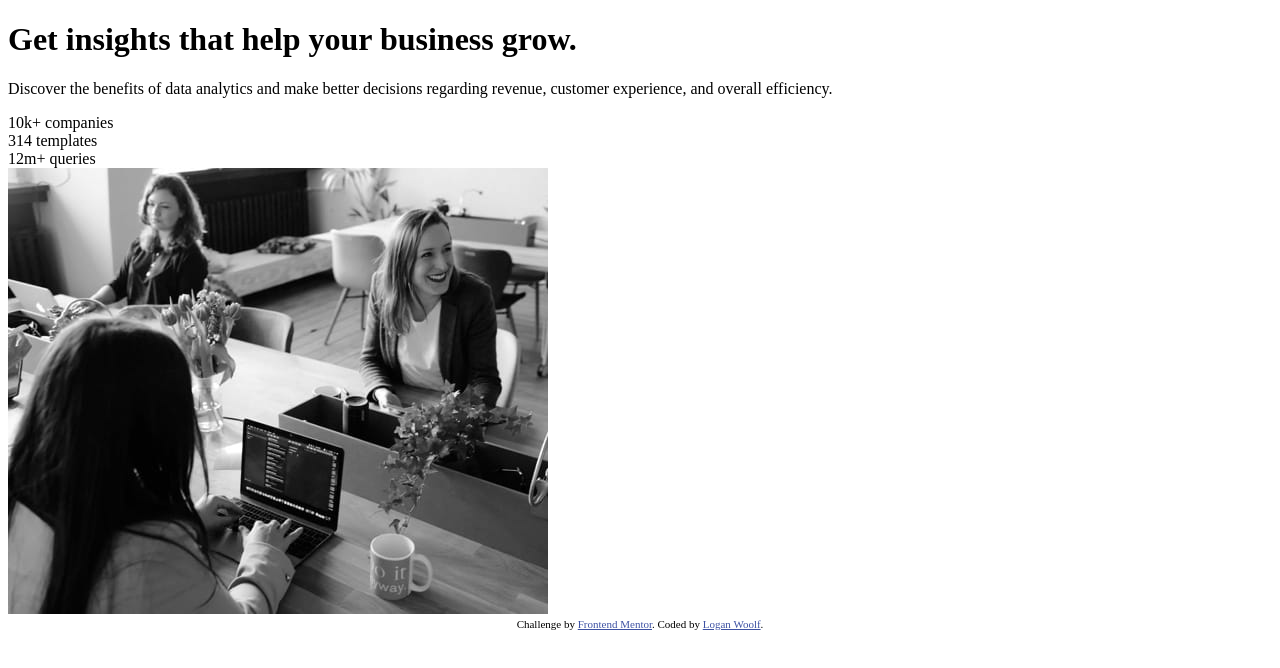
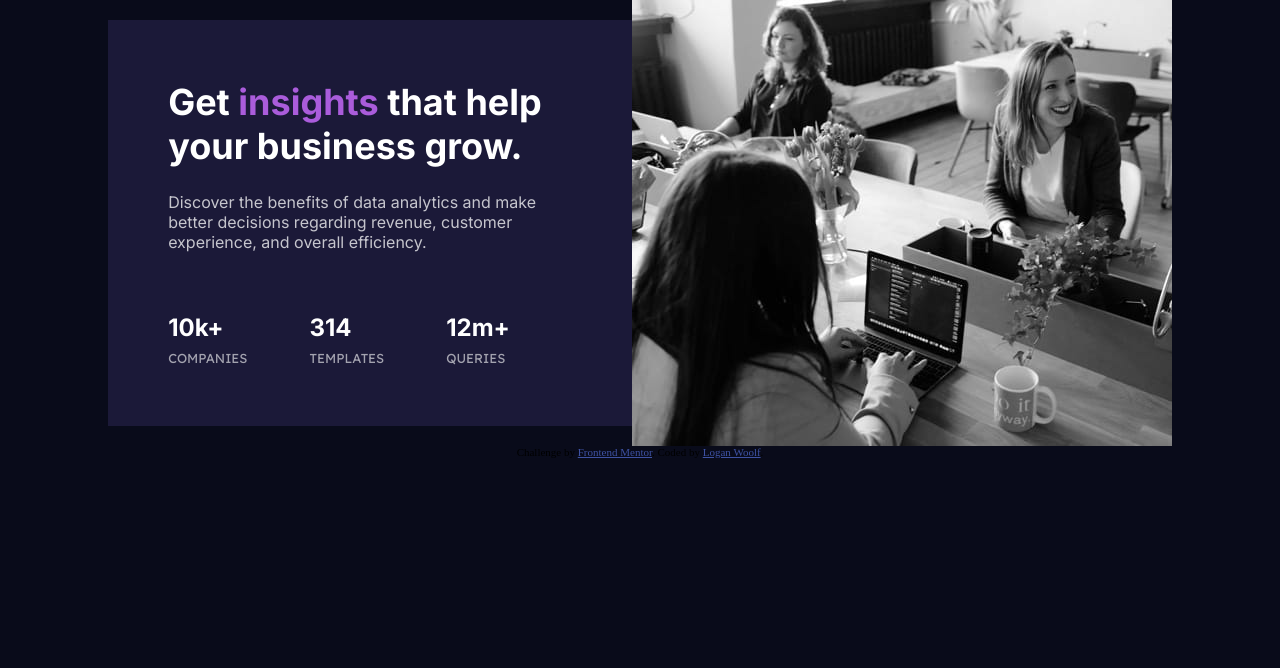
Before and after one commit to loganwoolf/FM-preview-card, a plain HTML site: page index.html in a window 1280 px wide. Drawn offline with Linux system fonts and the light colour scheme.

Commit message:
apply grid layout and most styling to text area

```diff
--- a/index.html
+++ b/index.html
@@ -12,6 +12,69 @@
 
 	<!-- Feel free to remove these styles or customise in your own stylesheet 👍 -->
 	<style>
+		/*Import Google fonts*/
+		@import url('https://fonts.googleapis.com/css2?family=Inter:wght@400;700&display=swap');
+		@import url('https://fonts.googleapis.com/css2?family=Lexend+Deca&display=swap');
+
+		body {
+			margin: 0;
+			background-color: hsl(233, 47%, 7%);
+		}
+
+		.grid-container {
+			display: grid;
+			grid-template-columns: auto auto;
+			justify-content: center;
+			align-items: center;
+			grid-auto-rows: auto;
+		}
+
+		.card {
+			background-color: hsl(244, 38%, 16%);
+			color: white;
+			font-family: Inter;
+
+		}
+
+		.text {
+			max-width: 40ch;
+			margin: 6ch;
+		}
+
+		.text>h1 {
+			font-size: 36px;
+		}
+
+		h1>span {
+			color: hsl(277, 64%, 61%);
+		}
+
+		.text>p {
+			color: hsla(0, 0%, 100%, 0.75);
+		}
+
+		.tile-grid {
+			display: grid;
+			grid-template-columns: repeat(3, auto);
+			margin: 6ch;
+		}
+
+		.tile {}
+
+		.stat {
+			font-weight: 700;
+			font-size: 24px;
+		}
+
+		.stat-heading {
+			font-family: 'Lexend Deca';
+			font-weight: 400;
+			font-size: 13px;
+			text-transform: uppercase;
+			color: hsla(0, 0%, 100%, 0.6);
+			padding-top: 1ch;
+		}
+
 		.attribution {
 			font-size: 11px;
 			text-align: center;
@@ -24,20 +87,34 @@
 </head>
 
 <body>
+	<div class="grid-container">
+
+		<div class="card">
 			<div class="text">
 				<h1>Get <span>insights</span> that help your business grow.</h1>
 				<p>Discover the benefits of data analytics and make better decisions regarding revenue, customer experience, and
 					overall efficiency.</p>
 			</div>
 			<div class="tile-grid">
-		<div class="tile">10k+ companies</div>
-		<div class="tile">314 templates</div>
-		<div class="tile">12m+ queries</div>
+				<div class="tile">
+					<div class="stat">10k+</div>
+					<div class="stat-heading">companies</div>
 				</div>
+				<div class="tile">
+					<div class="stat">314</div>
+					<div class="stat-heading">templates</div>
+				</div>
+				<div class="tile">
+					<div class="stat">12m+</div>
+					<div class="stat-heading">queries</div>
+				</div>
+			</div>
+		</div>
+
 		<img src="./images/image-header-desktop.jpg" alt="some very happy people at work">
 
-
-
+	</div>
+	</div>
 
 
 	<div class="attribution">
```
Lines whose indentation alone changed are shown as unchanged.
